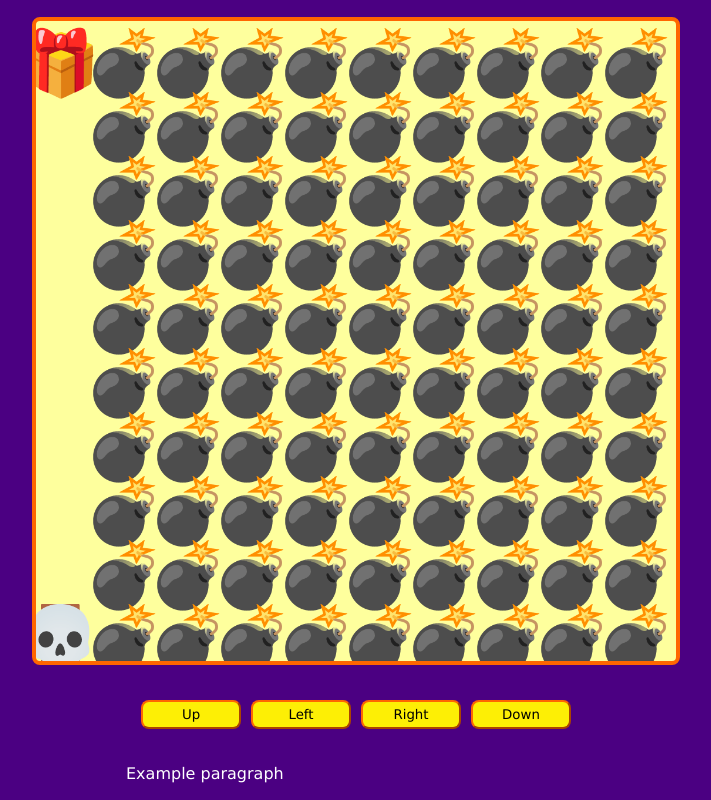
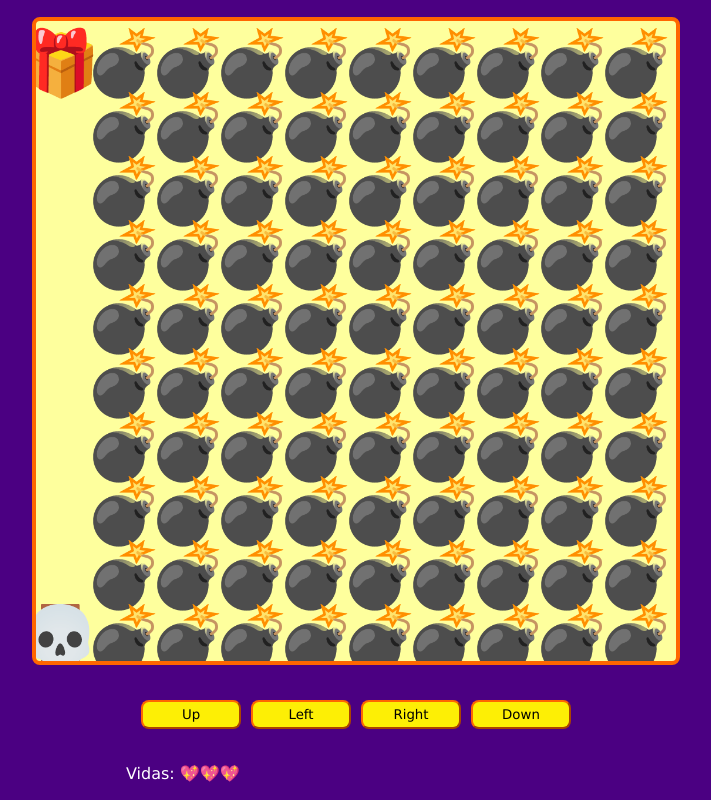
Before and after one commit to Zistaeb/taller-practico-JS-videogames, a website: page public/index.html in a window 1280 px wide. Shown: the whole page, without its empty margins (284-995 px from the left). Drawn offline with Linux system fonts and the light colour scheme.

Commit message:
Sistema de vidas y corazones

```diff
--- a/public/game.js
+++ b/public/game.js
@@ -4,6 +4,7 @@ const btnUp = document.querySelector('#up');
 const btnLeft = document.querySelector('#left');
 const btnRight = document.querySelector('#right');
 const btnDown = document.querySelector('#down');
+const spanLives = document.querySelector("#lives");
 
 const playerPosition = {                    // Igual a objeto que tendra 2 posiciones
     x: undefined,
@@ -56,6 +57,8 @@ function startGame () {
     const mapRows = map.trim().split('\n');
     const mapRowCols = mapRows.map(row => row.trim().split('')); //arreglo bidimensional
     console.log(map, mapRows, mapRowCols);
+
+    showLives();
 
     enemyPositions = [];
     game.clearRect(0, 0, canvasSize, canvasSize);
@@ -139,8 +142,6 @@ function levelFail () {
     console.log("Chocaste contra un enemigo :(");
     lives--;
 
-    console.log(lives);
-
     if (lives <= 0) {
         level = 0;
         lives = 3;
@@ -154,6 +155,14 @@ function levelFail () {
 function gameWin (params) {
     console.log('Terminaste el juego!!!');
 };
+
+function showLives() {
+    const heartsArrays = Array(lives).fill(emojis['HEART']);           //[1,2,3]
+    //console.log(heartsArrays);
+
+    spanLives.innerHTML = "";
+    heartsArrays.forEach(heart => spanLives.append(heart));
+}
 
 window.addEventListener('keydown', moveByKeys);
 
--- a/public/index.html
+++ b/public/index.html
@@ -19,8 +19,7 @@
         </div>
 
         <div class="messages">
-            <!--Todo-->
-            <p>Example paragraph</p>
+            <p>Vidas: <span id="lives"></span></p>
         </div>
     </div>
     <script src="./maps.js"></script>
--- a/public/maps.js
+++ b/public/maps.js
@@ -7,6 +7,7 @@ const emojis = {
     BOMB_COLLISION: "🔥",
     GAME_OVER: "👎",
     WIN: "🏆",
+    HEART: "💖",
   };
   const maps = [];
   maps.push(`
```
